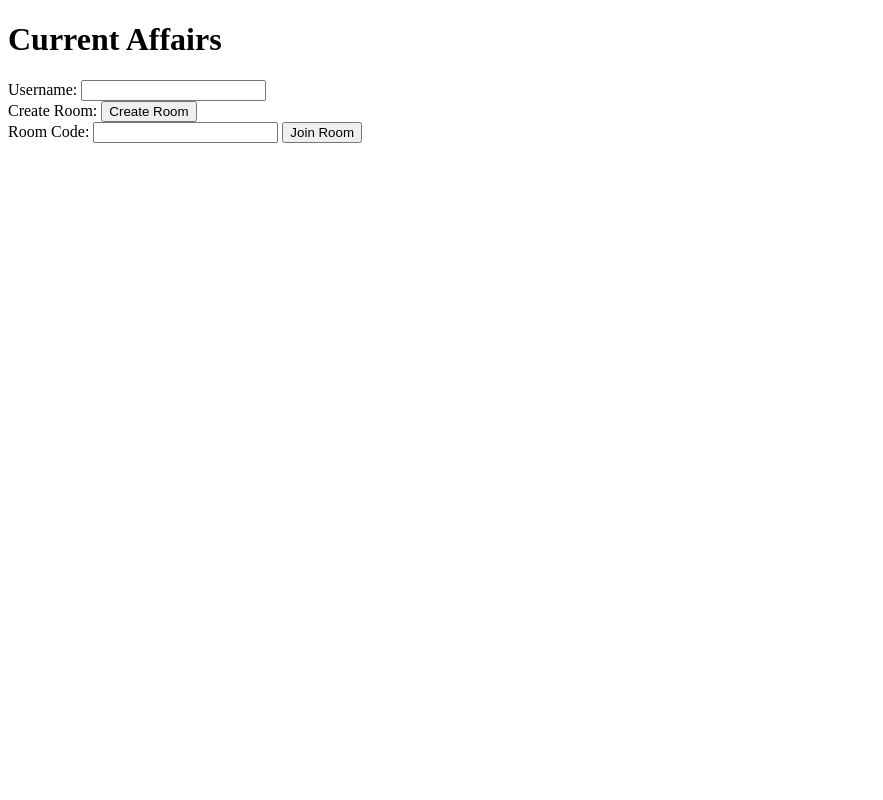
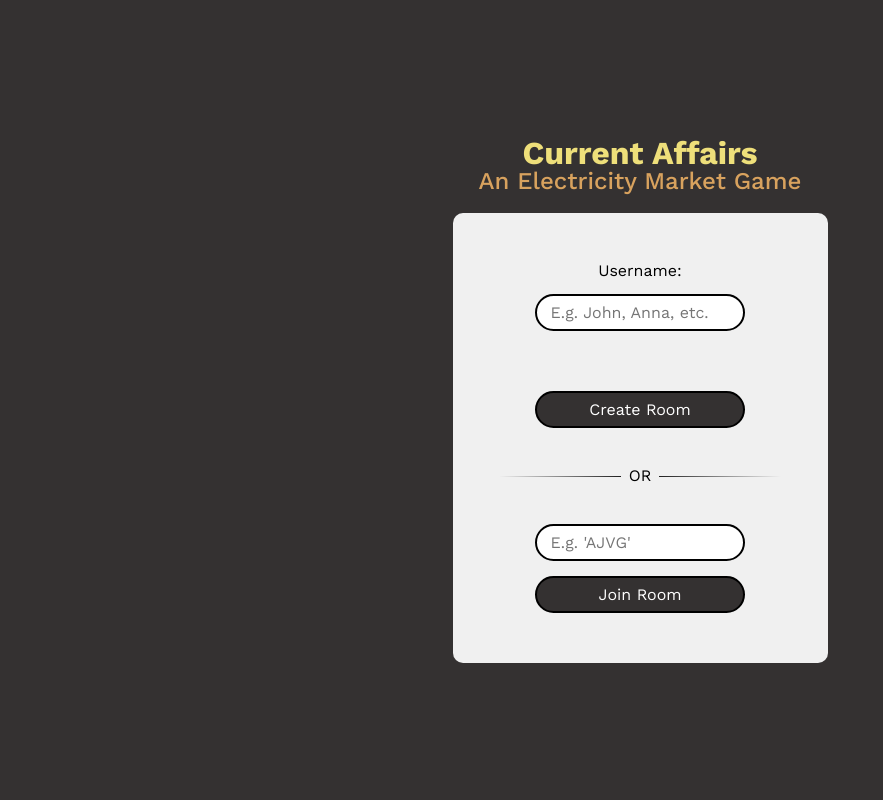
Before and after one commit to shriram-esh/current_affairs, a Flask app: page / in a window 1280 px wide. Shown: the whole page, without its empty margins (0-883 px from the left). Run offline with Flask 3, Linux system fonts and the light colour scheme.

Commit message:
index page styling

```diff
--- /dev/null
+++ b/static/css/html5reset.css
@@ -0,0 +1,102 @@
+/*
+html5doctor.com Reset Stylesheet
+v1.6.1
+Last Updated: 2010-09-17
+Author: Richard Clark - http://richclarkdesign.com
+Twitter: @rich_clark
+*/
+
+html, body, div, span, object, iframe,
+h1, h2, h3, h4, h5, h6, p, blockquote, pre,
+abbr, address, cite, code,
+del, dfn, em, img, ins, kbd, q, samp,
+small, strong, sub, sup, var,
+b, i,
+dl, dt, dd, ol, ul, li,
+fieldset, form, label, legend,
+table, caption, tbody, tfoot, thead, tr, th, td,
+article, aside, canvas, details, figcaption, figure,
+footer, header, hgroup, menu, nav, section, summary,
+time, mark, audio, video {
+    margin:0;
+    padding:0;
+    border:0;
+    outline:0;
+    font-size:100%;
+    vertical-align:baseline;
+    background:transparent;
+}
+
+body {
+    line-height:1;
+}
+
+article,aside,details,figcaption,figure,
+footer,header,hgroup,menu,nav,section {
+    display:block;
+}
+
+nav ul {
+    list-style:none;
+}
+
+blockquote, q {
+    quotes:none;
+}
+
+blockquote:before, blockquote:after,
+q:before, q:after {
+    content:'';
+    content:none;
+}
+
+a {
+    margin:0;
+    padding:0;
+    font-size:100%;
+    vertical-align:baseline;
+    background:transparent;
+}
+
+/* change colours to suit your needs */
+ins {
+    background-color:#ff9;
+    color:#000;
+    text-decoration:none;
+}
+
+/* change colours to suit your needs */
+mark {
+    background-color:#ff9;
+    color:#000;
+    font-style:italic;
+    font-weight:bold;
+}
+
+del {
+    text-decoration: line-through;
+}
+
+abbr[title], dfn[title] {
+    border-bottom:1px dotted;
+    cursor:help;
+}
+
+table {
+    border-collapse:collapse;
+    border-spacing:0;
+}
+
+/* change border colour to suit your needs */
+hr {
+    display:block;
+    height:1px;
+    border:0;
+    border-top:1px solid #cccccc;
+    margin:1em 0;
+    padding:0;
+}
+
+input, select {
+    vertical-align:middle;
+}
--- /dev/null
+++ b/static/css/index.css
@@ -0,0 +1,129 @@
+:root {
+    --title-color: #EEDF7A;
+    --subTitle-color: #D8A25E;
+    --index-background: #343131;
+    --login-background: #f0f0f0;
+    --hr-color: black;
+  }
+
+body {
+    font-family: "Work Sans", serif;
+    background-color: var(--index-background);
+}
+
+button,
+input,
+select,
+textarea {
+  font-family: inherit;
+  font-size: 100%;
+}
+
+.main-container {
+    display: flex;
+    justify-content: center;
+    align-items: center;
+    height: 100vh;
+}
+
+.login-container {
+    display: flex;
+    flex-direction: column;
+    justify-content: center;
+    align-items: center;
+    max-width: 500px;
+    max-height: 600px;
+    width: 100%;
+    height: 75%;
+    gap: 20px;
+}
+
+.title-container {
+    text-align: center;
+}
+
+.form-container {
+    display: flex;
+    flex-direction: column;
+    justify-content: center;
+    align-items: center;
+    background-color: var(--login-background);
+    border-radius: 10px;
+    width: 75%;
+    height: 75%;
+    gap: 20px;
+}
+
+.title {
+    color: var(--title-color);
+    font-size: 2rem;
+    font-weight: 700;
+}
+
+.sub-title {
+    color: var(--subTitle-color);
+    font-size: 1.5rem;
+    font-weight: 500;
+}
+
+.form-items {
+    display: flex;
+    flex-direction: column;
+    align-items: center;
+    width: 75%;
+    gap: 15px;
+}
+
+.initial {
+    margin-bottom: 40px;
+}
+
+input[type="submit"] {
+    box-sizing: border-box;
+    cursor: pointer;
+    width: 75%;
+    padding: 7px;
+    color: white;
+    background-color: #343131;
+    border-radius: 20px;
+    border: 2px solid black;
+}
+
+input[type="text"] {
+    box-sizing: border-box;
+    border: 2px solid black;
+    border-radius: 20px;
+    padding: 7px 14px;
+    width: 75%;
+}
+
+.hr-text {
+    width: 75%;
+    line-height: 1em;
+    position: relative;
+    outline: 0;
+    border: 0;
+    text-align: center;
+    height: 1.5em;
+    opacity: 1;
+    &:before {
+      content: '';
+      background: linear-gradient(to right, transparent, var(--hr-color), transparent);
+      position: absolute;
+      left: 0;
+      top: 50%;
+      width: 100%;
+      height: 1px;
+    }
+    &:after {
+      content: attr(data-content);
+      position: relative;
+      display: inline-block;
+      color: var(--hr-color);
+
+      padding: 0 .5em;
+      line-height: 1.5em;
+      color: var(--hr-color);
+      background-color: var(--login-background);
+    }
+  }
--- a/templates/index.html
+++ b/templates/index.html
@@ -1,22 +1,37 @@
 <!DOCTYPE html>
 <html lang="en">
    <head>
-      <meta charset="UTF-8">
-      <title>Join Screen</title>
+        <meta charset="UTF-8">
+        <link rel="preconnect" href="https://fonts.googleapis.com">
+        <link rel="preconnect" href="https://fonts.gstatic.com" crossorigin>
+        <link href="https://fonts.googleapis.com/css2?family=Work+Sans:ital,wght@0,100..900;1,100..900&display=swap" rel="stylesheet">
+        <link rel="stylesheet" href="/static/css/html5reset.css">
+        <link rel="stylesheet" href="/static/css/index.css">
+        <title>Join Screen</title>
     </head>
     <body>
-        <h1>Current Affairs</h1>
-        <form method="POST">
-            <label for="username">Username:</label>
-            <input type="text" id="username" name="username" value="{{ request.form['username'] }}"><br>
-
-            <label for="create-room">Create Room:</label>
-            <input type="submit" name="action" value="Create Room"><br>
-
-            <label for="join-code">Room Code:</label>
-            <input type="text" id="join-code" name="join-code" value="{{ request.form['join-code'] }}">
-            <input type="submit" name="action" value="Join Room">
-        </form>
+        <div class="main-container">
+            <div class="login-container">
+                <div class="title-container">
+                    <h1 class="title">Current Affairs</h1>
+                    <h2 class="sub-title">An Electricity Market Game</h2>
+                </div>
+                <form class="form-container" method="POST">
+                    <div class="form-items initial">
+                        <label for="username">Username:</label>
+                        <input type="text" id="username" name="username" autocomplete="off" placeholder="E.g. John, Anna, etc." value="{{ request.form['username'] }}">
+                    </div>
+                    <div class="form-items">
+                        <input type="submit" name="action" value="Create Room">
+                    </div>
+                    <hr class="hr-text" data-content="OR">
+                    <div class="form-items">
+                        <input type="text" id="join-code" name="join-code" autocomplete="off" placeholder="E.g. 'AJVG'" value="{{ request.form['join-code'] }}">
+                        <input type="submit" name="action" value="Join Room">
+                    </div>
+                </form>
+            </div>
+        </div>
         {% if ctx.err %}
             <p style="color: red">{{ ctx.msg }}</p>
         {% endif %}
```
Also changed, not shown: static/css/style.css (deleted).
